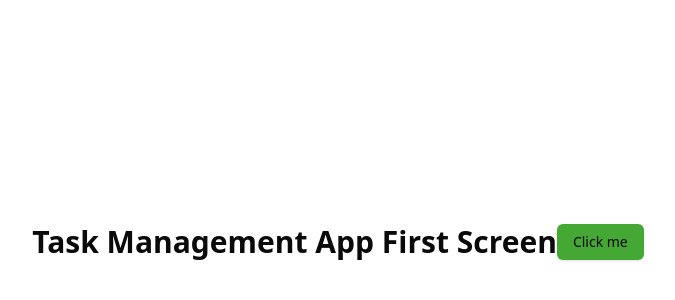
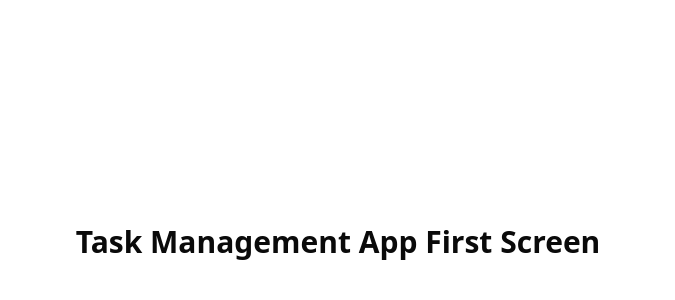
Before and after one commit to StandardTouch/task-st-frontend, a Vue app: page / in a window 1280 px wide. Shown: the part 158-458 px from the top of the page, without its empty margins (302-977 px from the left). Built offline with nearby package versions, Linux system fonts and the light colour scheme.

Commit message:
remove button

```diff
--- a/src/features/landing page/components/landingPage.vue
+++ b/src/features/landing page/components/landingPage.vue
@@ -1,11 +1,8 @@
-<script setup>
-import { Button } from "@/components/ui/button";
-</script>
+<script setup></script>
 
 <template>
   <div class="flex h-screen w-screen justify-center items-center">
     <h1 class="text-3xl font-bold">Task Management App First Screen</h1>
-    <Button>Click me</Button>
   </div>
 </template>
 
```
